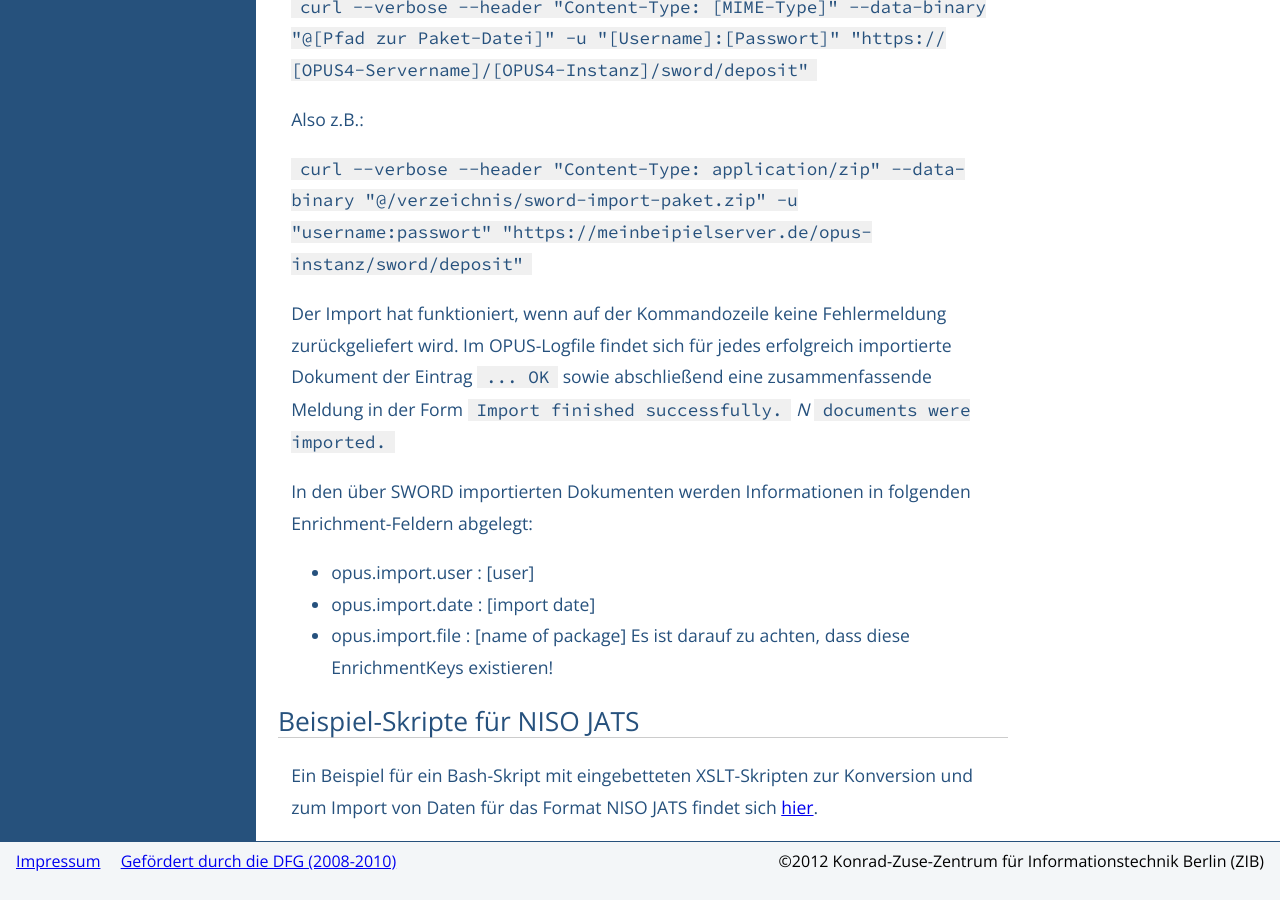
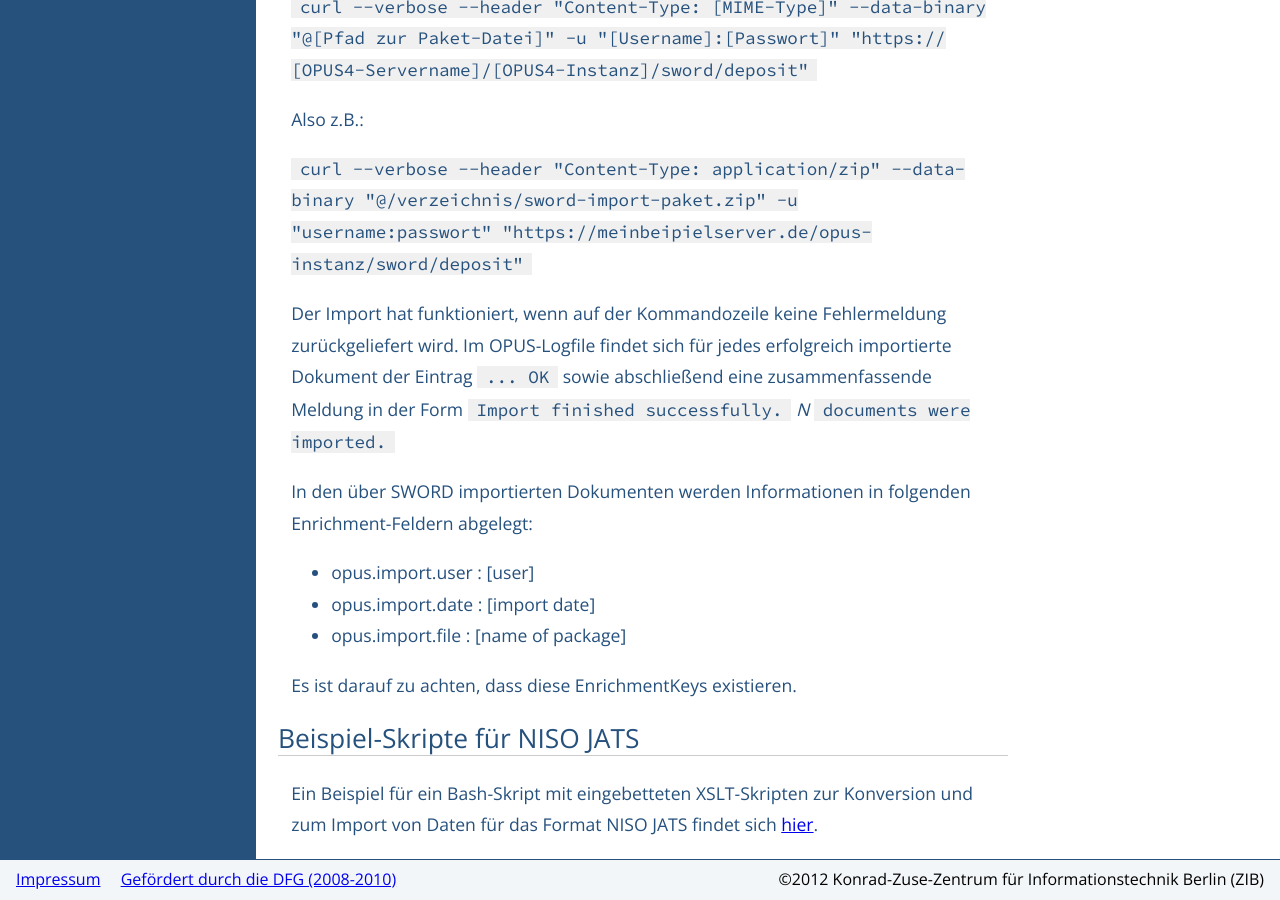
Before and after one commit to OPUS4/userdoc, a Jekyll site: the page built from import/sword.md, in a window 1280 px wide and 900 px high, scrolled down 5179 px. Built offline with Jekyll 4.4.1, drawn with Linux system fonts in a browser that asks for light colours.

Commit message:
Line break added

```diff
--- a/import/sword.md
+++ b/import/sword.md
@@ -209,7 +209,8 @@ In den über SWORD importierten Dokumenten werden Informationen in folgenden Enr
 - opus.import.user : [user]
 - opus.import.date : [import date]
 - opus.import.file : [name of package]
-Es ist darauf zu achten, dass diese EnrichmentKeys existieren!
+
+Es ist darauf zu achten, dass diese EnrichmentKeys existieren.
 
 
 ## Beispiel-Skripte für NISO JATS
```
